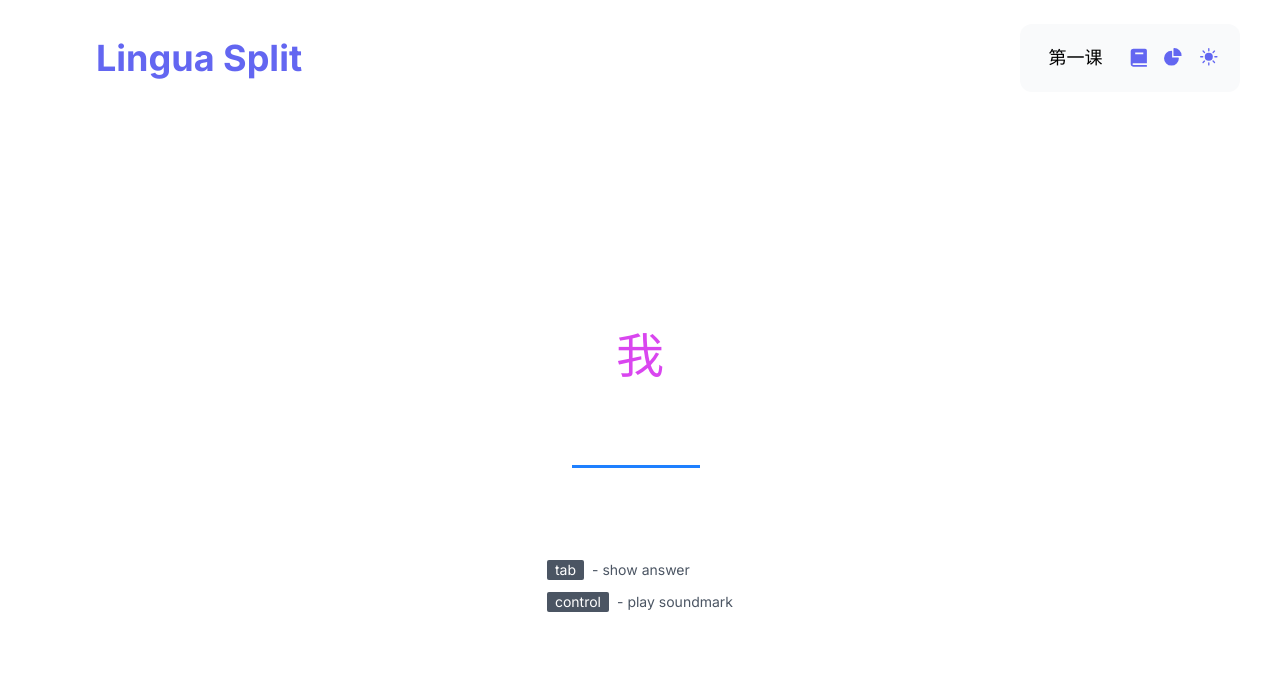
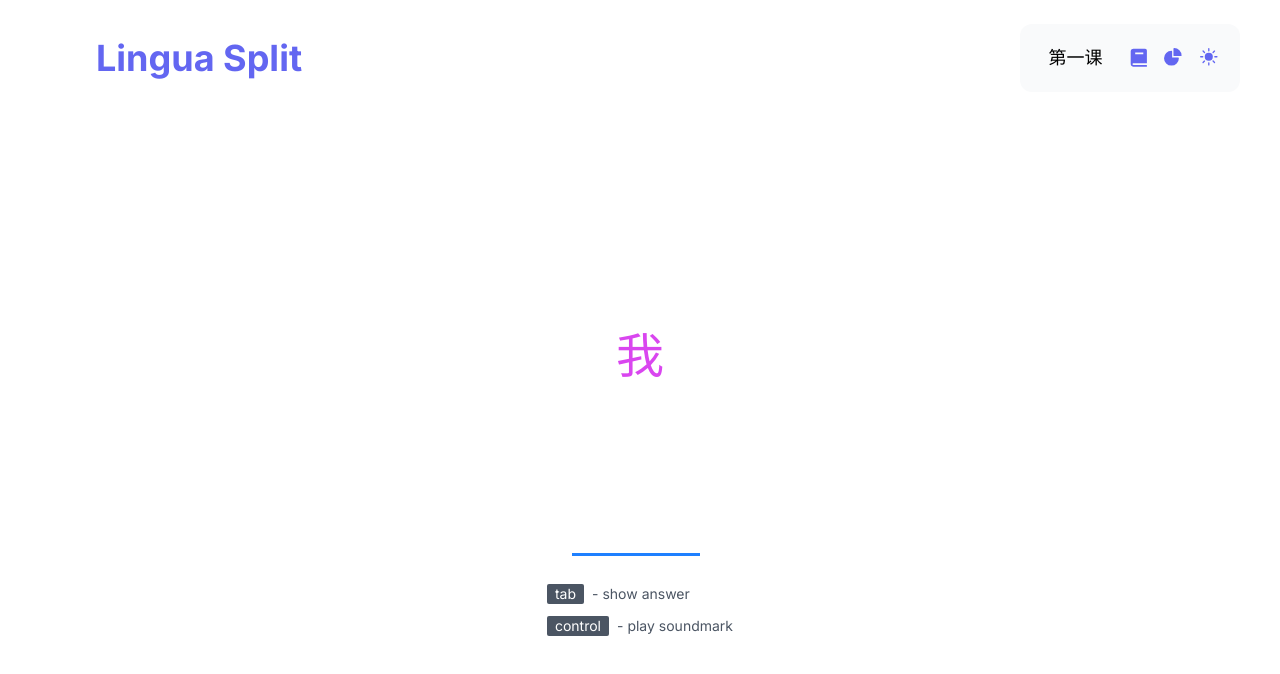
Before and after one commit to dongyuanwai/lingua-split, a Next.js app: page /sentencePractice in a window 1280 px wide. Shown: the top 674 px of the page. Built offline with nearby package versions, Linux system fonts and the light colour scheme.

Commit message:
feat: 新增光标

```diff
--- a/src/app/sentencePractice/components/Question.tsx
+++ b/src/app/sentencePractice/components/Question.tsx
@@ -16,7 +16,7 @@ export default function Question() {
 
   return (
     <div className="text-5xl text-center mb-20 mt-10">
-      <div className="text-fuchsia-500 dark:text-gray-50">{word}</div>
+      <div className="text-fuchsia-500 dark:text-gray-50 mb-8">{word}</div>
       {
         <UnderlineInput
           onCheckAnswer={handleCheckAnswer}
--- a/src/app/sentencePractice/components/UnderLineInput.css
+++ b/src/app/sentencePractice/components/UnderLineInput.css
@@ -10,7 +10,7 @@
 
   .code-box .code-item {
     min-width: 10vw;
-    min-height: 6vh;
+    min-height: 18vh;
     text-align: center;
     font-size: 4vw;
     transition: border 0.3s;
@@ -24,7 +24,7 @@
   .code-box .code-input {
     position: absolute;
     width: 100%;
-
+    bottom: -40px;
     height: 100%;
     opacity: 0;
   }
@@ -32,3 +32,14 @@
   .active {
     border-bottom: 3px solid #1E80FF !important;
   }
+
+
+  @keyframes blink {
+    0% { opacity: 1; }
+    50% { opacity: 0; }
+    100% { opacity: 1; }
+  }
+
+  .blinking-cursor {
+    animation: blink 1s infinite;
+  }
--- a/src/app/sentencePractice/components/UnderLineInput.tsx
+++ b/src/app/sentencePractice/components/UnderLineInput.tsx
@@ -46,6 +46,7 @@ export default function UnderlineInput({
       className={[
         "code-item",
         "border-b-2",
+        "py-2",
         "border-b-solid",
         "border-b-gray-300 dark:border-b-gray-500",
         i === activeInputIndex && focusing ? "active" : "",
@@ -54,7 +55,7 @@ export default function UnderlineInput({
         .filter(Boolean)
         .join(" ")}
     >
-      {words[i]}
+      {words[i]} {i === activeInputIndex && focusing&&(<div className="h-[100%] w-1 bg-indigo-500 mb-1 ml-1 blinking-cursor"></div>)}
     </div>
   ));
 
--- a/src/app/sentencePractice/page.tsx
+++ b/src/app/sentencePractice/page.tsx
@@ -8,7 +8,7 @@ import { useAudio } from "react-use";
 
 export default function Page() {
 
-  const { currentMode,fetchCourse } = useCourse();
+    const { currentMode, fetchCourse } = useCourse();
     const { playSound, audio } = usePlaySound();
 
     function handleToAnswer() {
@@ -22,11 +22,7 @@ export default function Page() {
     return (
         <>
             <Header />
-      <div className="container mx-auto flex h-full flex-1 flex-col items-center justify-center pb-10 h-96 mt-40">
-        <div className="container relative mx-auto flex h-full flex-col items-center">
-          <div className="container flex flex-grow items-center justify-center">
-            <div className="container flex h-full w-full flex-col items-center justify-center">
-              <div className="container flex flex-grow flex-col items-center justify-center">
+            <div className="container mx-auto flex h-full flex-1 flex-col items-center justify-center pb-10 mt-40">
                 <div className="flex flex-col items-center justify-center pb-1 pt-4">
                     {currentMode === "question" ? (
                         <Question />
@@ -48,10 +44,6 @@ export default function Page() {
                         ></Tips>
                     </div>
                     {audio}
-                </div>
-              </div>
-            </div>
-          </div>
                 </div>
             </div>
         </>
```
Lines whose indentation alone changed are shown as unchanged.
